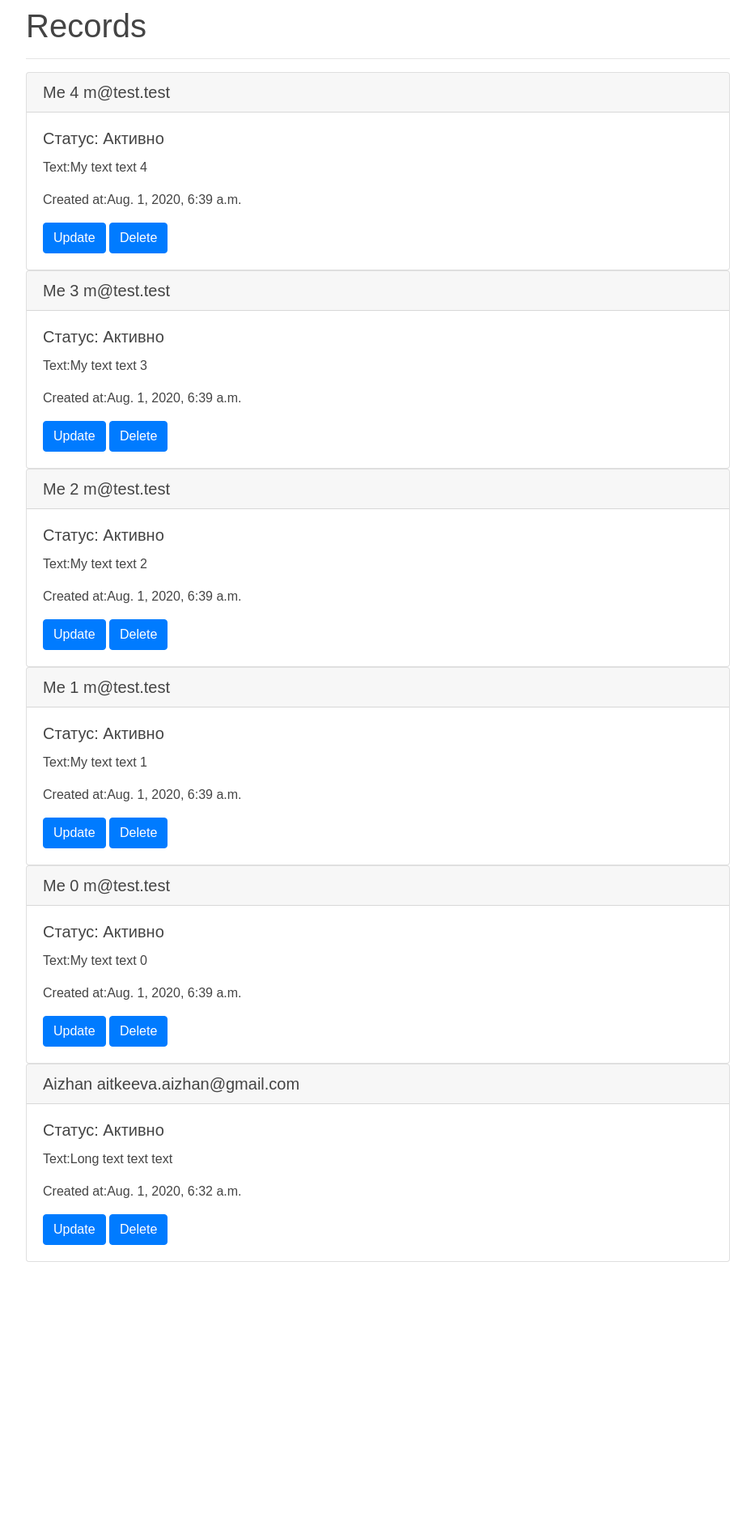
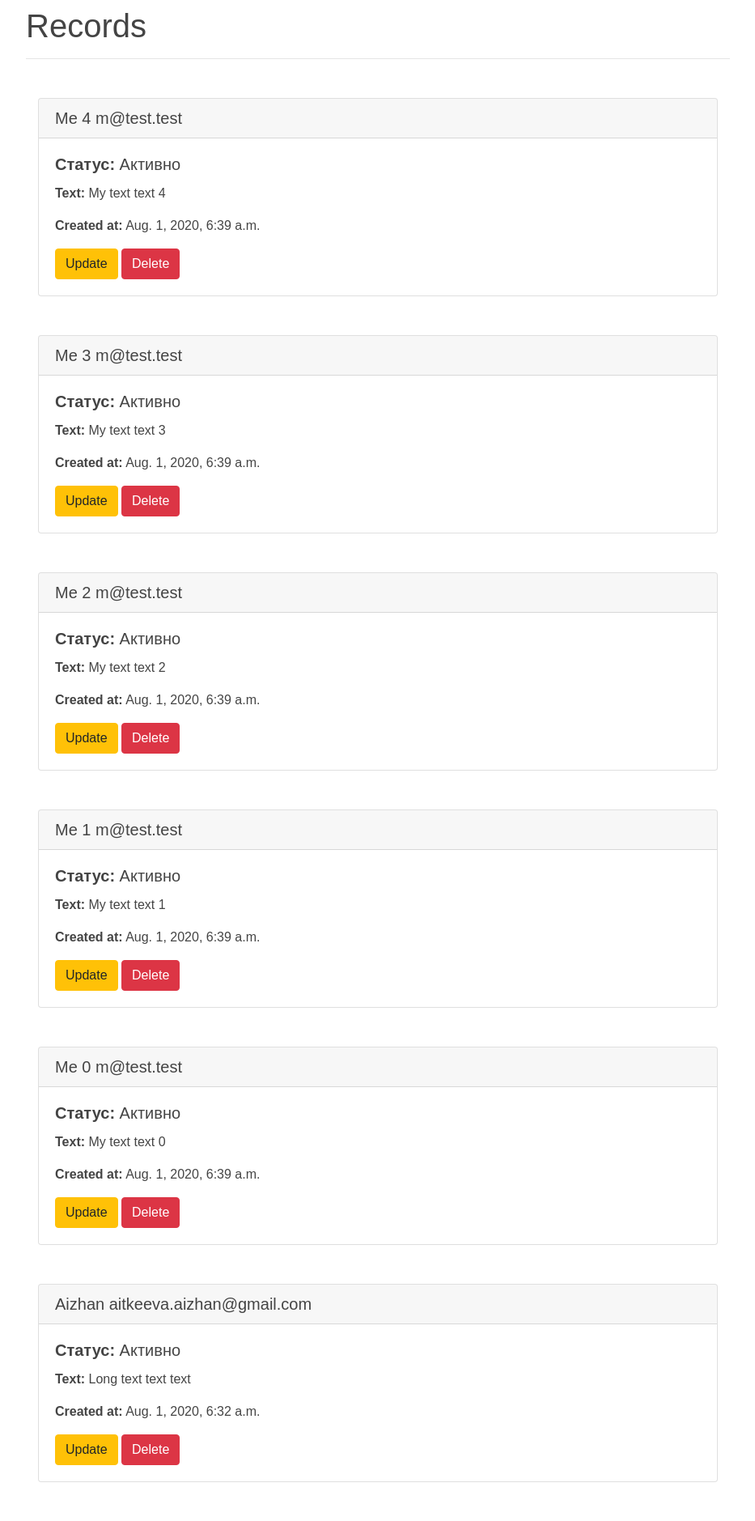
Before and after one commit to aizh-pro/exam6, a Django app: page / in a window 1280 px wide. Shown: the part 52-1931 px from the top of the page at 81% size, without its empty margins (173-1106 px from the left). Before the commit the page ends 1611 px from the top, so only its background shows below. Run offline with Django 3.2, Linux system fonts and the light colour scheme; data comes from the database, SQL or seed files in the repository; some libraries are stand-ins or nearby versions.

Commit message:
Оформление

```diff
--- a/source/webapp/templates/base.html
+++ b/source/webapp/templates/base.html
@@ -8,6 +8,7 @@
     <meta http-equiv="X-UA-Compatible" content="ie=edge">
       <link rel="stylesheet" href="https://stackpath.bootstrapcdn.com/bootstrap/4.5.0/css/bootstrap.min.css"
             integrity="sha384-9aIt2nRpC12Uk9gS9baDl411NQApFmC26EwAOH8WgZl5MYYxFfc+NcPb1dKGj7Sk" crossorigin="anonymous">
+    <link rel="stylesheet" href="https://cdnjs.cloudflare.com/ajax/libs/font-awesome/4.7.0/css/font-awesome.min.css">
     <title>{% block title %}My Site{% endblock %}</title>
     <link rel="stylesheet" href="{% static 'css/style.css' %}">
     {% block styles %}{% endblock %}
--- a/source/webapp/templates/index.html
+++ b/source/webapp/templates/index.html
@@ -6,15 +6,17 @@
    <h1>Records</h1>
    <hr/>
    {% for record in records %}
-       <div class="card">
+       <div class="container">
+       <div class="card my-5">
        <h5 class="card-header">{{ record.author }} {{ record.email }}</h5>
        <div class="card-body">
-    <h5 class="card-title">Статус: {{ record.get_status_display }}</h5>
-    <p class="card-text pre">Text:{{ record.text }}</p>
-   <p>Created at:{{ record.created_at }}</p>
-    <a href="{% url 'record_update' record.pk %}" class="btn btn-primary">Update</a>
-   <a href="{% url 'record_delete' record.pk %}" class="btn btn-primary">Delete</a>
+    <h5 class="card-title"><b>Статус:</b> {{ record.get_status_display }}</h5>
+    <p class="card-text pre"><b>Text:</b> {{ record.text }}</p>
+   <p><b>Created at:</b> {{ record.created_at }}</p>
+    <a href="{% url 'record_update' record.pk %}" class="btn btn-warning">Update</a>
+   <a href="{% url 'record_delete' record.pk %}" class="btn btn-danger">Delete</a>
   </div>
 </div>
+       </div>
    {% endfor %}
 {% endblock %}
```
